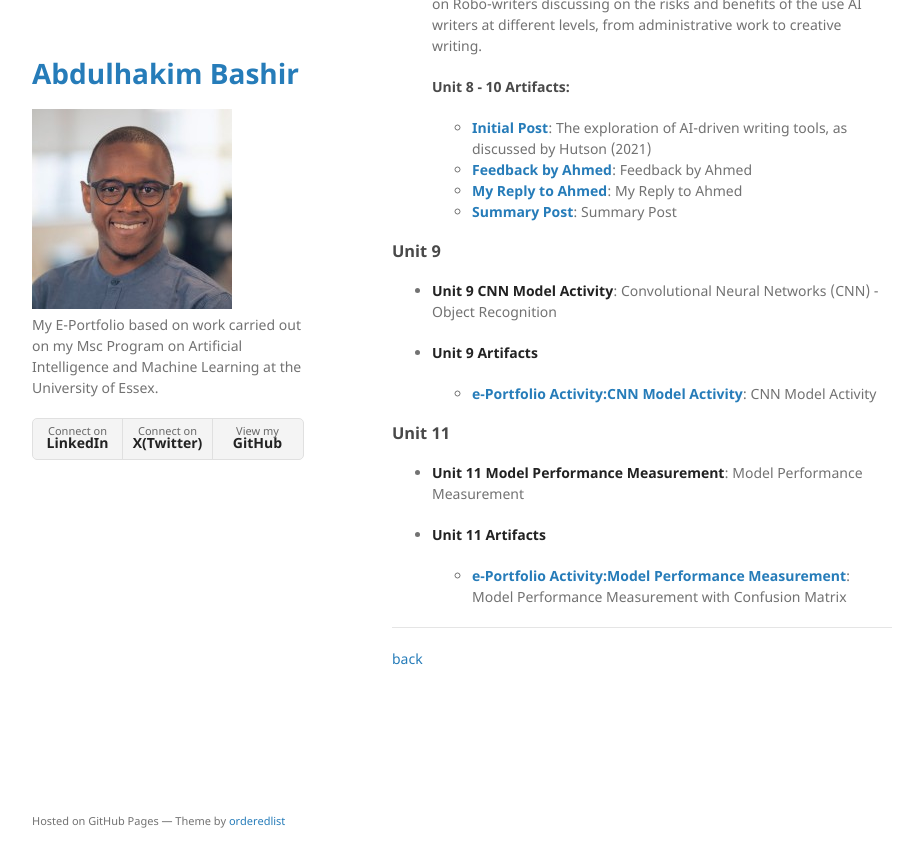
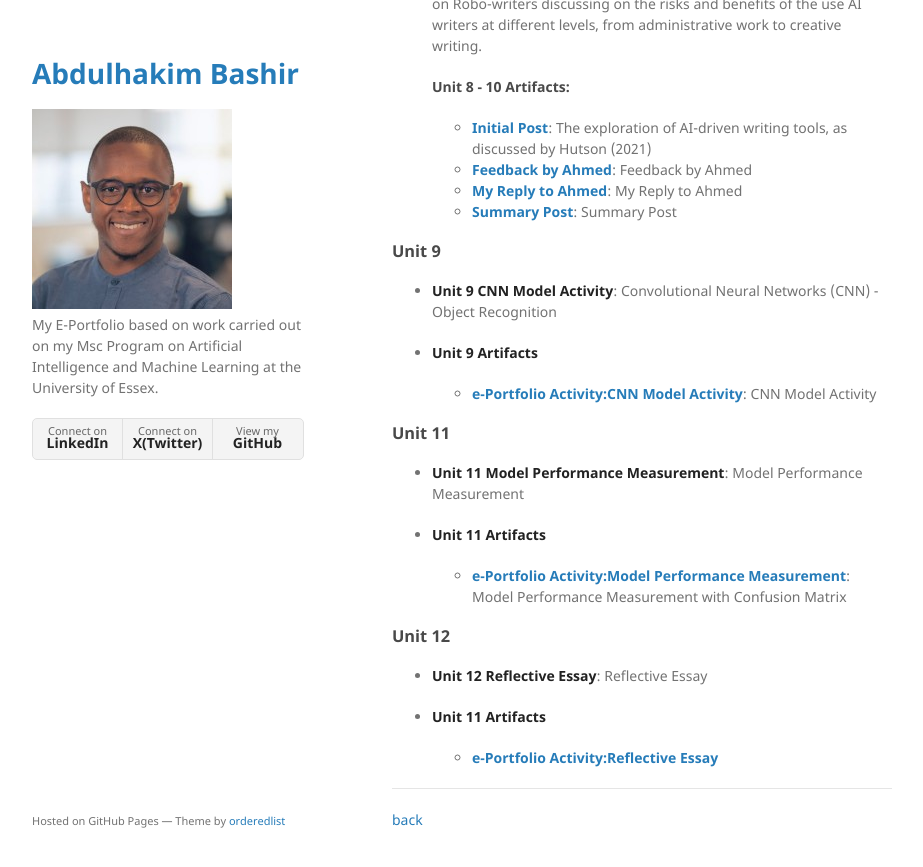
Before and after one commit to babdulhakim2/babdulhakim2.github.io, a Jekyll site: the page built from ml.markdown, in a window 1280 px wide and 900 px high, scrolled down 2029 px. Shown: the top 867 px of the window, without its empty margins (178-1101 px from the left). Built offline with Jekyll 4.4.1, drawn with Linux system fonts in a browser that asks for light colours.

Commit message:
Reflective Essay

```diff
--- a/_layouts/default.html
+++ b/_layouts/default.html
@@ -34,7 +34,7 @@
         {% if site.show_downloads %}
         <ul class="downloads">
           <li><a href="https://www.linkedin.com/in/abdulhakim-bashir/">Connect on <strong>LinkedIn</strong></a></li>
-          <li><a href="https://twitter.com/hakimgafai">Connect on <strong>X(Twitter)</strong></a></li>
+          <li><a href="https://twitter.com/superfunguy_">Connect on <strong>X(Twitter)</strong></a></li>
           <li><a href="https://www.github.com/babdulhakim2">View my <strong>GitHub</strong></a></li>
         </ul>
         {% endif %}
--- a/ml.markdown
+++ b/ml.markdown
@@ -104,6 +104,13 @@ Each unit in this curriculum is designed to build upon the knowledge and skills
    - **[e-Portfolio Activity:Model Performance Measurement](../machine_learning/Unit11_model_Performance_Measurement.html)**: Model Performance Measurement with Confusion Matrix
 
 
+### Unit 12
+   - [**Unit 12 Reflective Essay**](#): Reflective Essay
+
+   - [**Unit 11 Artifacts**](#)
+      - **[e-Portfolio Activity:Reflective Essay](../machine_learning/unit3.md)**
+
+
 
 ---
 
```
Also changed, not shown: index.md (+1 -1 lines), machine_learning/docs/unit3.md (added, +48 -0 lines).
